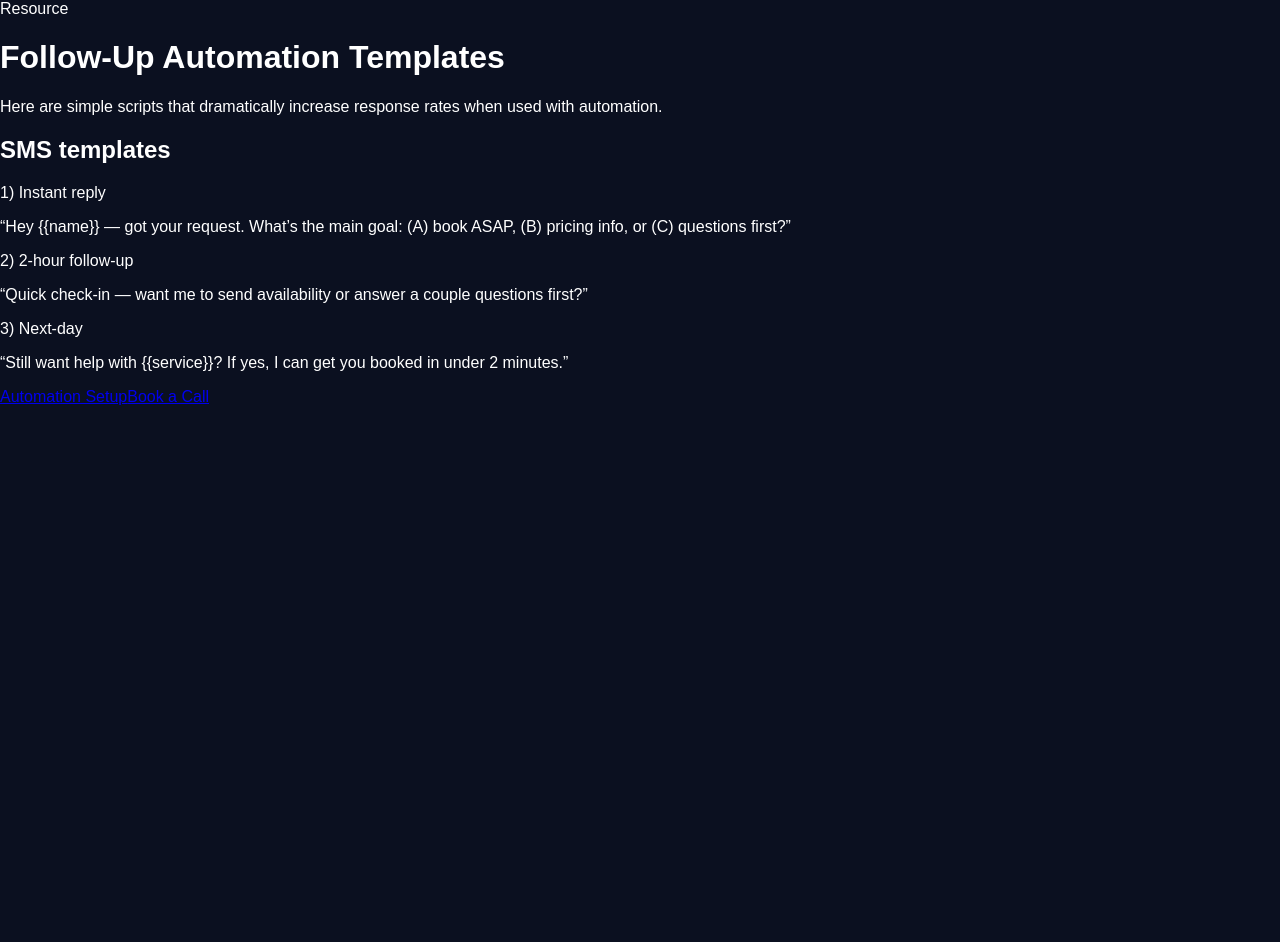
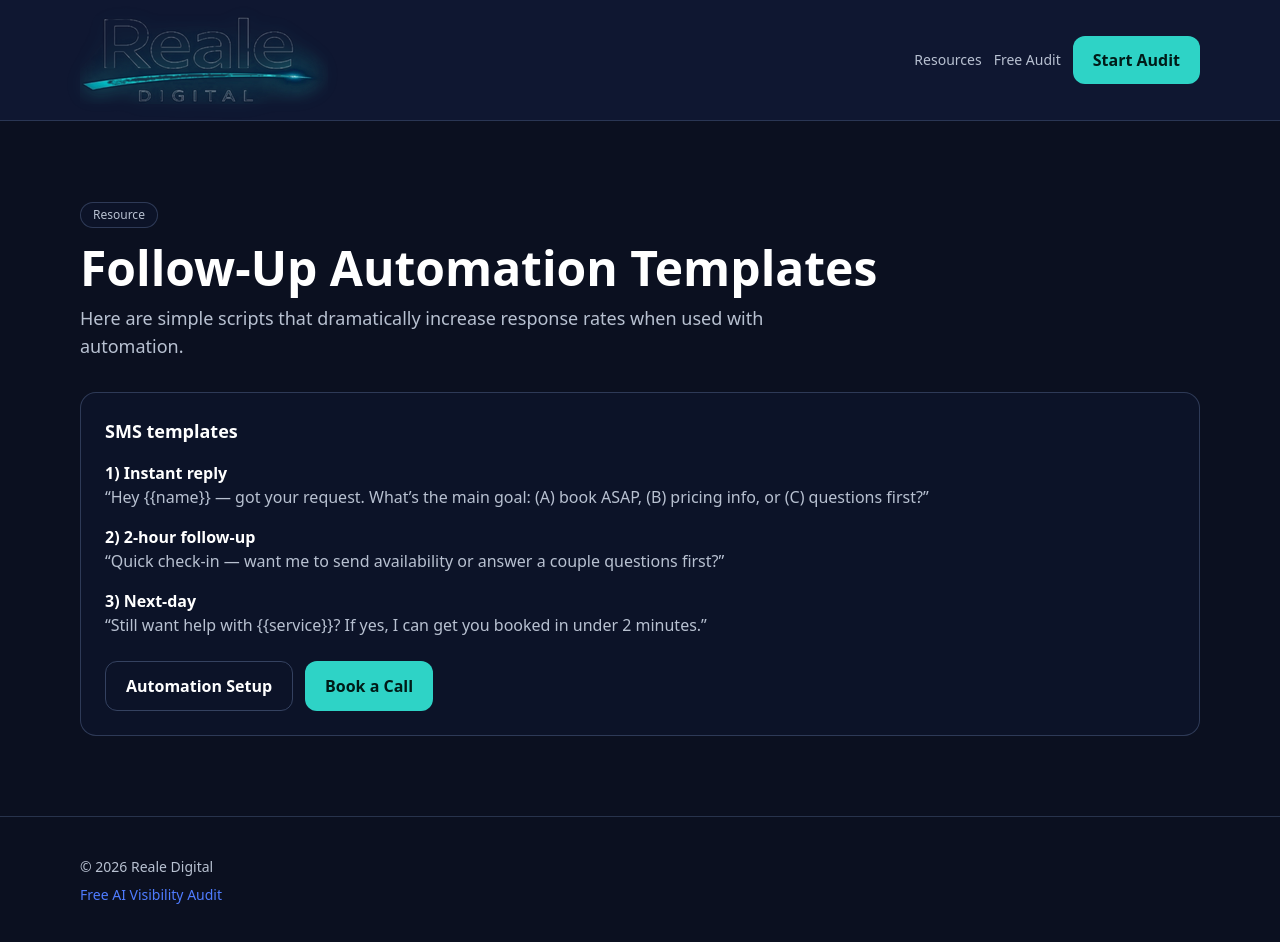
Before and after one commit to realedigitalventures-agency/reale-digital-revenue, a Next.js app: page /resources/follow-up-templates in a window 1280 px wide. Shown: the top 942 px of the page. Before the commit the page ends 800 px from the top, so only its background shows below. Built offline with nearby package versions, Linux system fonts and the light colour scheme.

Commit message:
Update layout.tsx

```diff
--- a/app/layout.tsx
+++ b/app/layout.tsx
@@ -1,14 +1,24 @@
+import type { Metadata } from "next";
+import { Header, Footer } from "@/components/ui"; // <-- adjust if your ui.tsx path differs
+import "./globals.css";
 
-export const metadata = {
+export const metadata: Metadata = {
   title: "Reale Digital | AI Search & Automation Systems",
-  description: "AI Search Optimization and Automation Systems that turn traffic into revenue."
+  description:
+    "AI Search Optimization and Automation Systems that turn traffic into revenue.",
 };
 
-export default function RootLayout({ children }) {
+export default function RootLayout({
+  children,
+}: {
+  children: React.ReactNode;
+}) {
   return (
-    <html lang="en">
-      <body style={{ margin: 0, fontFamily: "Arial, sans-serif", background: "#0B1020", color: "white" }}>
+    <html lang="en" className="h-full">
+      <body className="min-h-screen bg-bg text-text antialiased">
+        <Header />
         {children}
+        <Footer />
       </body>
     </html>
   );
```
